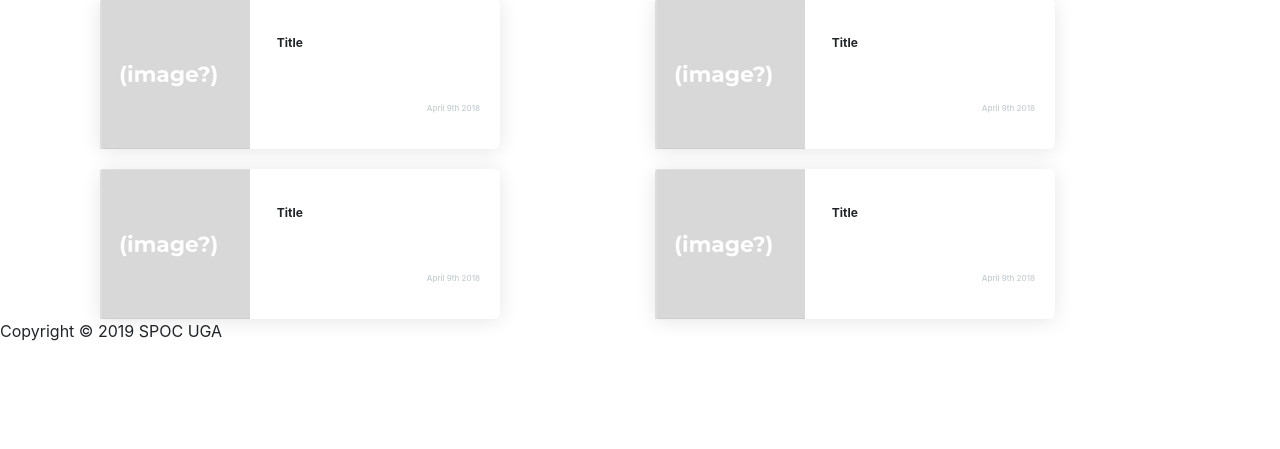
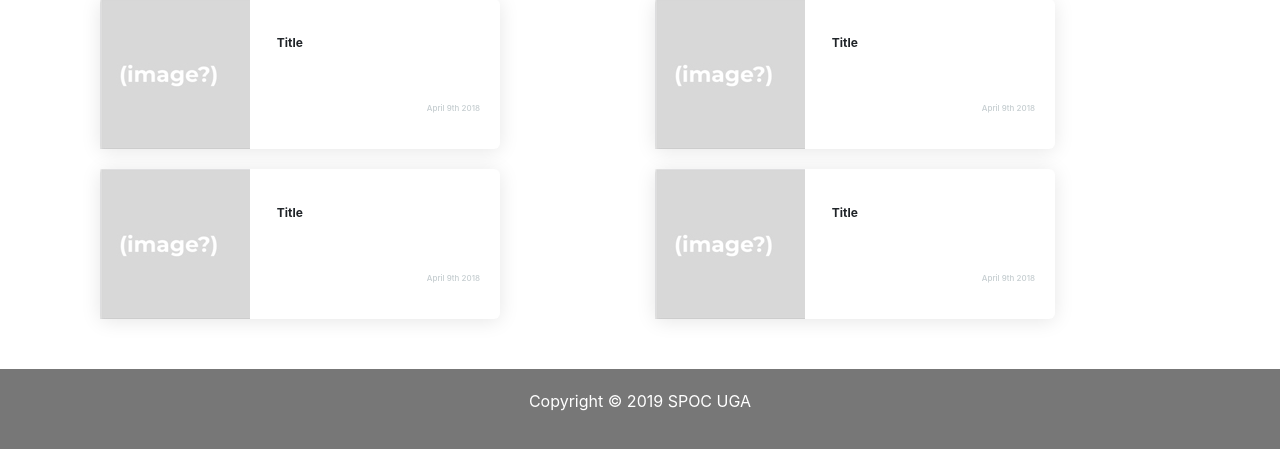
Before and after one commit to daniel0226/SPOC-Data-Portal, a PHP site: page /phpmailer/html/body.html in a window 1280 px wide. Shown: the part 509-958 px from the top of the page. Before the commit the page ends 850 px from the top, so only its background shows below. Run offline with PHP 8.4, Linux system fonts and the light colour scheme; some libraries are stand-ins or nearby versions.

Commit message:
new body css included footer css

```diff
--- a/css/body.css
+++ b/css/body.css
@@ -1,4 +1,6 @@
-body{margin-top:20px;}
+body{
+	margin-top:20px;
+}
 
 .carbon-example {
 
@@ -166,3 +168,10 @@ body{margin-top:20px;}
 margin : auto;
 padding : 0;
 }
+.footer {
+  background-color: #777;
+  padding : 20px 0 20px 0;
+  text-align: center;
+  color: white;
+  margin-top : 50px;
+}
```
